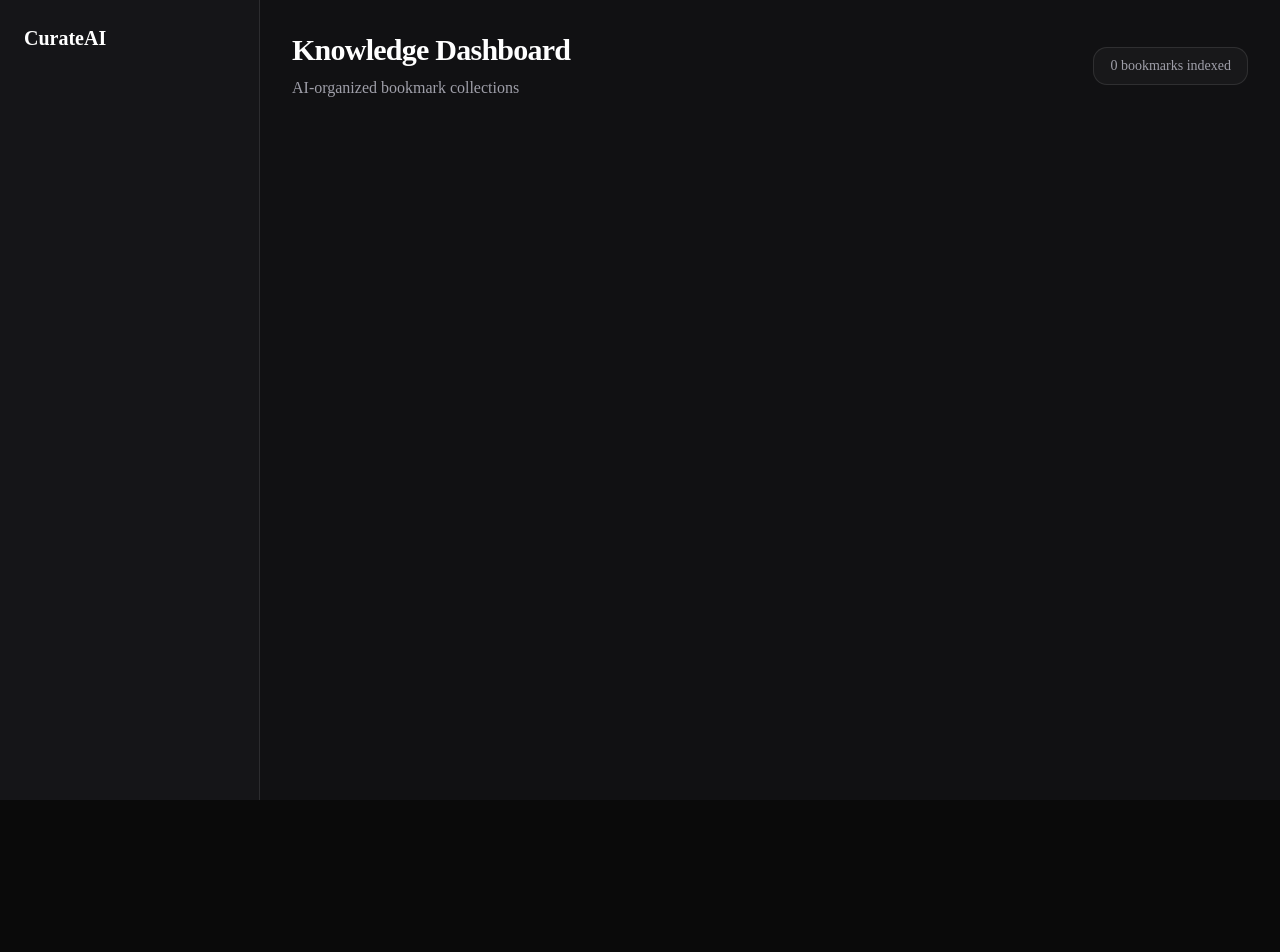
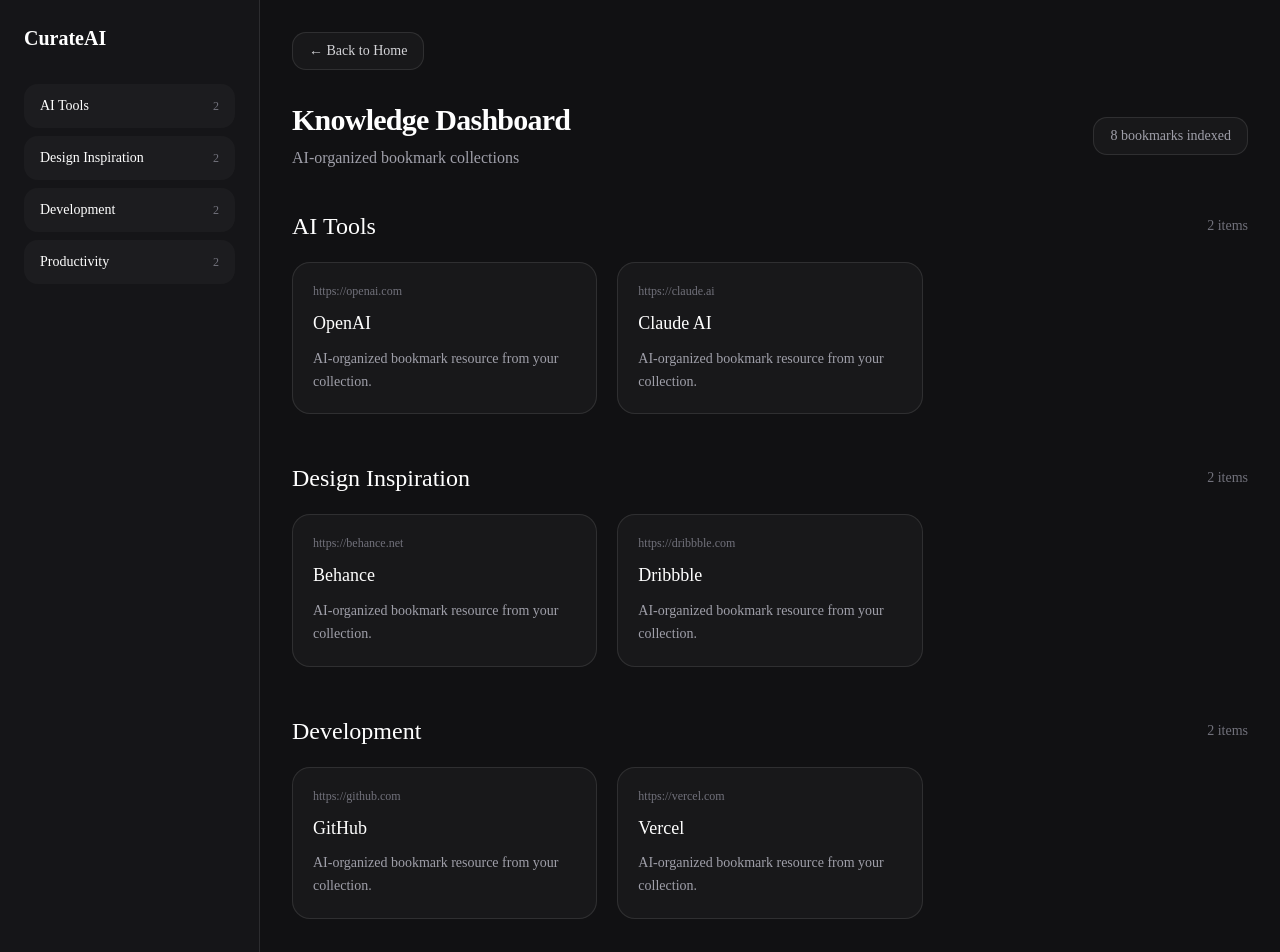
Before and after one commit to raikardivya15/curate-ai, a Next.js app: page /dashboard in a window 1280 px wide. Shown: the top 952 px of the page. Before the commit the page ends 800 px from the top, so only its background shows below. Built offline with nearby package versions, Linux system fonts and the light colour scheme.

Commit message:
complete dashboard redesign

```diff
--- a/app/dashboard/page.tsx
+++ b/app/dashboard/page.tsx
@@ -8,6 +8,49 @@
   category: string;
 }
 
+const demoBookmarks: Bookmark[] = [
+  {
+    title: "OpenAI",
+    url: "https://openai.com",
+    category: "AI Tools",
+  },
+  {
+    title: "Claude AI",
+    url: "https://claude.ai",
+    category: "AI Tools",
+  },
+  {
+    title: "Behance",
+    url: "https://behance.net",
+    category: "Design Inspiration",
+  },
+  {
+    title: "Dribbble",
+    url: "https://dribbble.com",
+    category: "Design Inspiration",
+  },
+  {
+    title: "GitHub",
+    url: "https://github.com",
+    category: "Development",
+  },
+  {
+    title: "Vercel",
+    url: "https://vercel.com",
+    category: "Development",
+  },
+  {
+    title: "Notion",
+    url: "https://notion.so",
+    category: "Productivity",
+  },
+  {
+    title: "Linear",
+    url: "https://linear.app",
+    category: "Productivity",
+  },
+];
+
 export default function DashboardPage() {
   const [groupedBookmarks, setGroupedBookmarks] = useState<
     Record<string, Bookmark[]>
@@ -16,7 +59,10 @@
   useEffect(() => {
     const html = localStorage.getItem("bookmarksHtml");
 
-    if (!html) return;
+    if (!html) {
+      loadDemoBookmarks();
+      return;
+    }
 
     const parser = new DOMParser();
     const doc = parser.parseFromString(html, "text/html");
@@ -34,17 +80,26 @@
       };
     });
 
+    groupBookmarks(bookmarks);
+  }, []);
+
+  function loadDemoBookmarks() {
+    groupBookmarks(demoBookmarks);
+  }
+
+  function groupBookmarks(bookmarks: Bookmark[]) {
     const grouped = bookmarks.reduce((acc, bookmark) => {
       if (!acc[bookmark.category]) {
         acc[bookmark.category] = [];
       }
 
       acc[bookmark.category].push(bookmark);
+
       return acc;
     }, {} as Record<string, Bookmark[]>);
 
     setGroupedBookmarks(grouped);
-  }, []);
+  }
 
   return (
     <main className="min-h-screen bg-[#111113] text-white">
@@ -72,8 +127,18 @@
           </div>
         </aside>
 
-        {/* Main Content */}
+        {/* Main */}
         <section className="p-8 overflow-y-auto">
+
+          {/* Back Button */}
+          <div className="mb-8">
+            <a
+              href="/"
+              className="inline-flex items-center gap-2 px-4 py-2 rounded-xl border border-white/10 bg-white/[0.03] text-sm text-zinc-300 hover:bg-white/[0.06] transition-all"
+            >
+              ← Back to Home
+            </a>
+          </div>
 
           {/* Header */}
           <div className="flex items-center justify-between mb-10 flex-wrap gap-4">
@@ -92,7 +157,7 @@
             </div>
           </div>
 
-          {/* Categories */}
+          {/* Collections */}
           <div className="space-y-12">
             {Object.entries(groupedBookmarks).map(
               ([category, bookmarks]) => (
@@ -125,8 +190,7 @@
                         </h4>
 
                         <p className="text-sm text-zinc-400 leading-relaxed">
-                          AI-organized bookmark resource from your saved
-                          collection.
+                          AI-organized bookmark resource from your collection.
                         </p>
                       </a>
                     ))}
@@ -141,7 +205,7 @@
   );
 }
 
-/* ---------- AI-like Categorization ---------- */
+/* ---------- Categorization ---------- */
 
 function categorizeBookmark(title: string, url: string) {
   const text = `${title} ${url}`.toLowerCase();
@@ -169,28 +233,26 @@
     text.includes("github") ||
     text.includes("vercel") ||
     text.includes("nextjs") ||
-    text.includes("react") ||
-    text.includes("developer")
+    text.includes("react")
   ) {
     return "Development";
   }
 
   if (
+    text.includes("notion") ||
+    text.includes("linear") ||
+    text.includes("productivity")
+  ) {
+    return "Productivity";
+  }
+
+  if (
     text.includes("youtube") ||
     text.includes("course") ||
-    text.includes("tutorial") ||
-    text.includes("learn")
+    text.includes("tutorial")
   ) {
     return "Learning";
   }
 
-  if (
-    text.includes("notion") ||
-    text.includes("productivity") ||
-    text.includes("workflow")
-  ) {
-    return "Productivity";
-  }
-
   return "General";
 }
```
